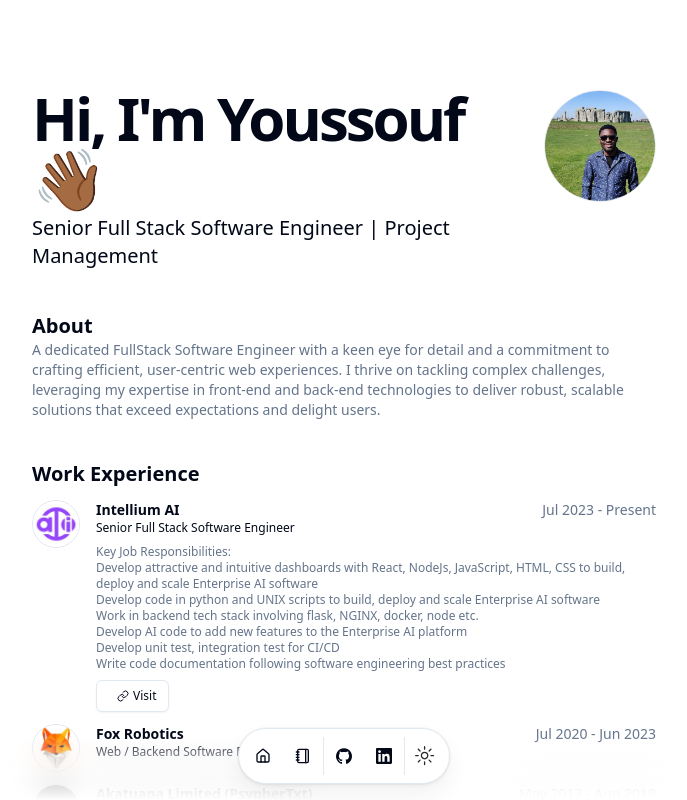
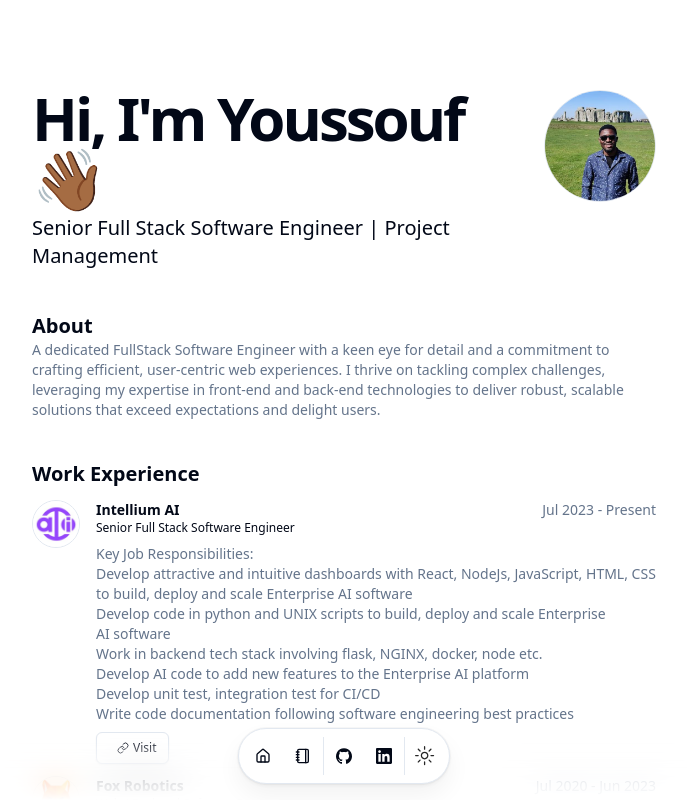
Before and after one commit to youssoufdasilva/yds-landing-page, a Next.js app: page / in a window 1280 px wide. Both pictures are taken after a click on the element 640 px from the left and 524 px from the top of the page. Shown: the top 800 px of the page, without its empty margins (296-983 px from the left). Built offline with nearby package versions, Linux system fonts and the light colour scheme.

Commit message:
trying out a different bullet list and making the text normal sized

```diff
--- a/components/resume-card.tsx
+++ b/components/resume-card.tsx
@@ -92,7 +92,7 @@ export const ResumeCard = ({
             }}
             className="mt-2 text-xs sm:text-sm"
           >
-            <Markdown className="prose max-w-full text-pretty font-sans text-xs text-muted-foreground dark:prose-invert">
+            <Markdown className="prose max-w-full text-pretty font-sans text-muted-foreground dark:prose-invert">
               {description}
             </Markdown>
             {href && (
--- a/data/resume.tsx
+++ b/data/resume.tsx
@@ -126,9 +126,8 @@ export const DATA = {
       start: "Jun 2016",
       end: "Aug 2016",
       description: `Psyphertxt is made up of a passionate team developing mobile apps and games committed to a mission of fostering innovation through our varied mobile app products.
-
-- Designed and developed an android based mobile application for online auctions
-- Marketed a messaging application that the company was building at the 2016 Africa Mobile & ICT Expo`,
+* Designed and developed an android based mobile application for online auctions
+* Marketed a messaging application that the company was building at the 2016 Africa Mobile & ICT Expo`,
     },
   ],
   education: [
```
